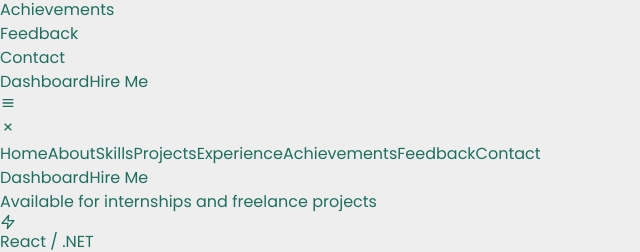
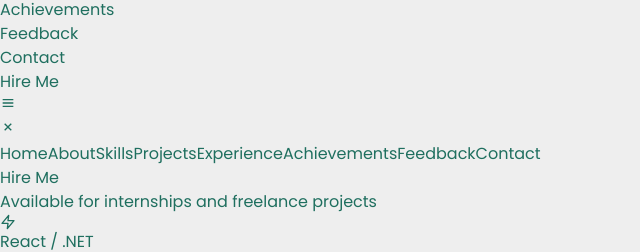
Before and after one commit to INDUWARA90/Portfolio, a React (Vite) app: page / in a window 1280 px wide. Shown: the part 146-398 px from the top of the page, without its empty margins (0-640 px from the left). Built offline with nearby package versions, Linux system fonts and the light colour scheme; no server answers; the database is empty.

Commit message:
Hide Dashboard Button

```diff
--- a/src/components/layout/Header.jsx
+++ b/src/components/layout/Header.jsx
@@ -49,9 +49,9 @@
               <BsLinkedin />
             </a>
           )}
-          <button className="btn-secondary px-4 py-2 text-sm" onClick={onOpenDashboard}>
+          {/* <button className="btn-secondary px-4 py-2 text-sm" onClick={onOpenDashboard}>
             Dashboard
-          </button>
+          </button> */}
           <a href="#contact" className="btn-primary px-4 py-2 text-sm">
             Hire Me
           </a>
@@ -124,7 +124,7 @@
             </div>
 
             <div className="flex flex-col gap-3">
-              <button
+              {/* <button
                 className="btn-secondary w-full px-4 py-2 text-sm"
                 onClick={() => {
                   onOpenDashboard()
@@ -132,7 +132,7 @@
                 }}
               >
                 Dashboard
-              </button>
+              </button> */}
               <a href="#contact" onClick={closeSidebar} className="btn-primary w-full px-4 py-2 text-center text-sm">
                 Hire Me
               </a>
```
